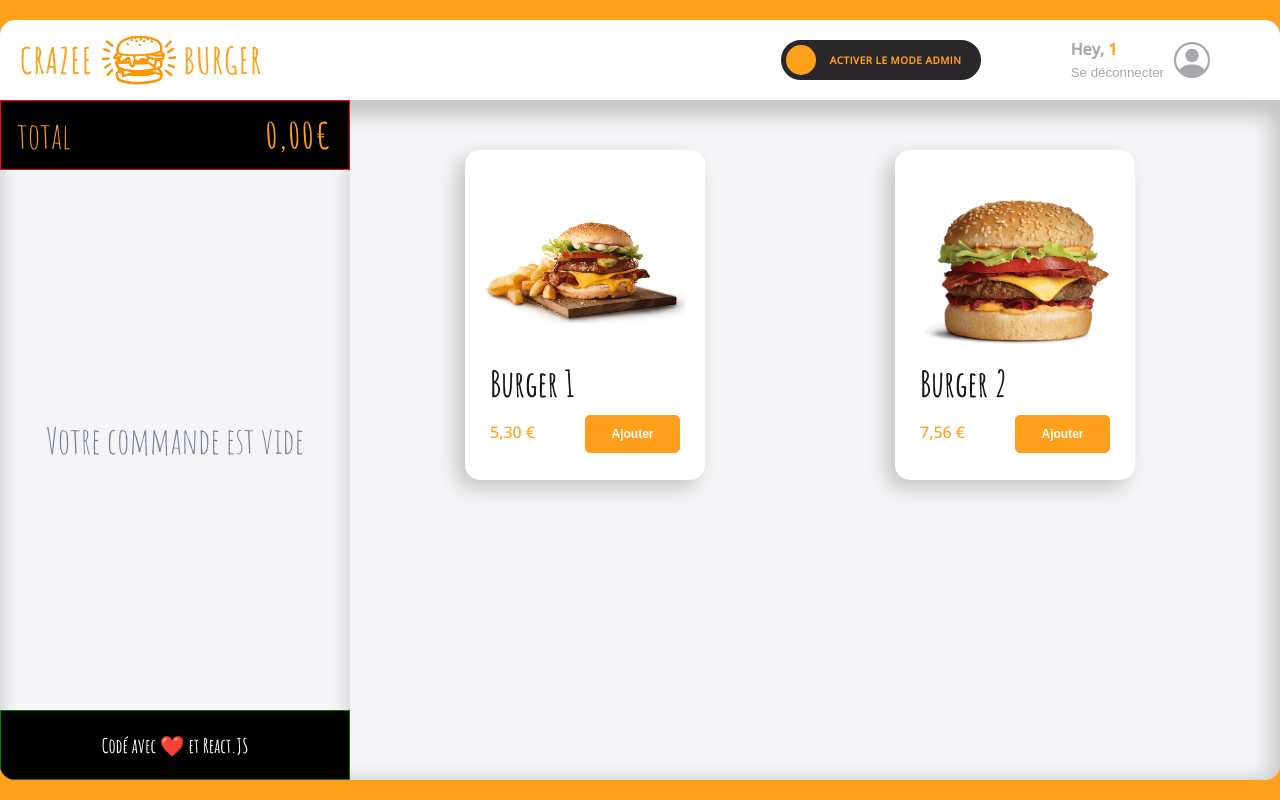
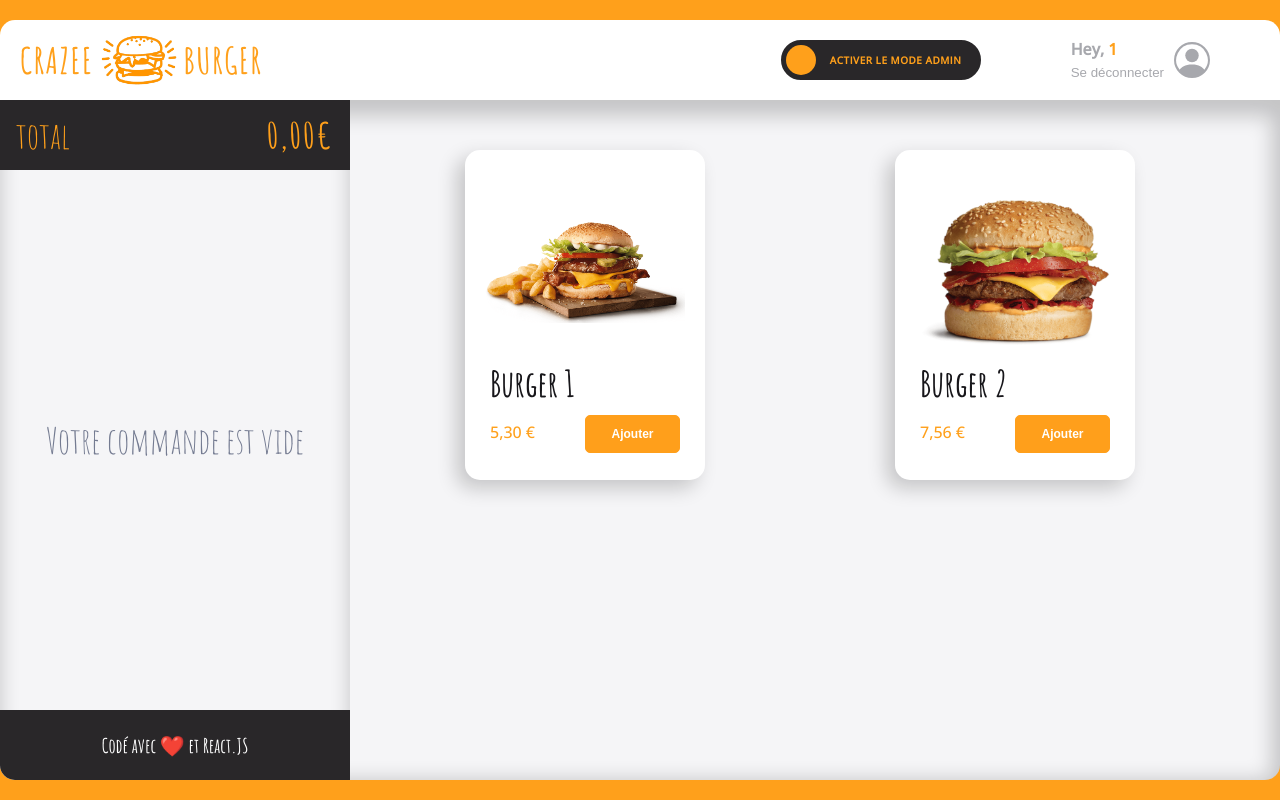
Before and after one commit to Mart95Dev/burger, a React (Create React App) app: page /order/1 in a window 1280 px wide. Built offline with nearby package versions, Linux system fonts and the light colour scheme.

Commit message:
♻️ F10: MAIN>Basket>Update styling of basket components

```diff
--- a/src/components/pages/order/Main/basket/ContentBasket.js
+++ b/src/components/pages/order/Main/basket/ContentBasket.js
@@ -17,6 +17,7 @@ const ContentBasketStyled = styled.div`
   flex-grow: 1;
   justify-content: center;
   overflow-y: scroll;
+  z-index: 1;
 
   span {
     font-family: "Amatic SC";
--- a/src/components/pages/order/Main/basket/FooterBasket.js
+++ b/src/components/pages/order/Main/basket/FooterBasket.js
@@ -1,6 +1,6 @@
 import React from "react";
 import styled from "styled-components";
-import { BsHeartFill } from "react-icons/bs";
+import { theme } from "./../../../../../theme/index";
 
 function FooterBasket() {
   return (
@@ -16,21 +16,16 @@ const FooterBasketStyled = styled.div`
   display: flex;
   justify-content: center;
   align-items: center;
-  border: 1px solid green;
-  background: black;
-  color: white;
+  background: ${theme.colors.background_dark};
+  color: ${theme.colors.white};
   height: 70px;
-  z-index: 3;
+  z-index: 2;
 
   span {
-    font-family: "Amatic SC";
+    font-family: ${theme.fonts.family.stylish};
     font-style: normal;
-    font-weight: 700;
-    font-size: 20px;
+    font-weight: ${theme.fonts.weights.bold};
+    font-size: ${theme.fonts.size.P2};
     line-height: 25px;
   }
-
-  .heart {
-    background-color: red;
-  }
 `;
--- a/src/components/pages/order/Main/basket/HeaderBasket.js
+++ b/src/components/pages/order/Main/basket/HeaderBasket.js
@@ -1,5 +1,6 @@
 import React from "react";
 import styled from "styled-components";
+import { theme } from "./../../../../../theme/index";
 
 function HeaderBasket() {
   return (
@@ -17,26 +18,22 @@ const HeaderBasketStyled = styled.div`
   align-items: center;
   justify-content: space-between;
   padding: 12px 16px;
-  border: 1px solid red;
-  background: black;
-  color: #ffa01b;
+  background: ${theme.colors.background_dark};
+  color: ${theme.colors.primary};
   height: 70px;
   z-index: 3;
 
-  .total {
-    font-family: "Amatic SC";
+  .total,
+  .addition {
+    font-family: ${theme.fonts.family.stylish};
     font-style: normal;
-    font-weight: 400;
-    font-size: 36px;
+    font-weight: ${theme.fonts.weights.regular};
+    font-size: ${theme.fonts.size.P4};
     line-height: 45px;
   }
 
   .addition {
-    font-family: "Amatic SC";
-    font-style: normal;
-    font-weight: 700;
-    font-size: 36px;
-    line-height: 45px;
+    font-weight: ${theme.fonts.weights.bold};
     display: flex;
     letter-spacing: 2px;
   }
```
